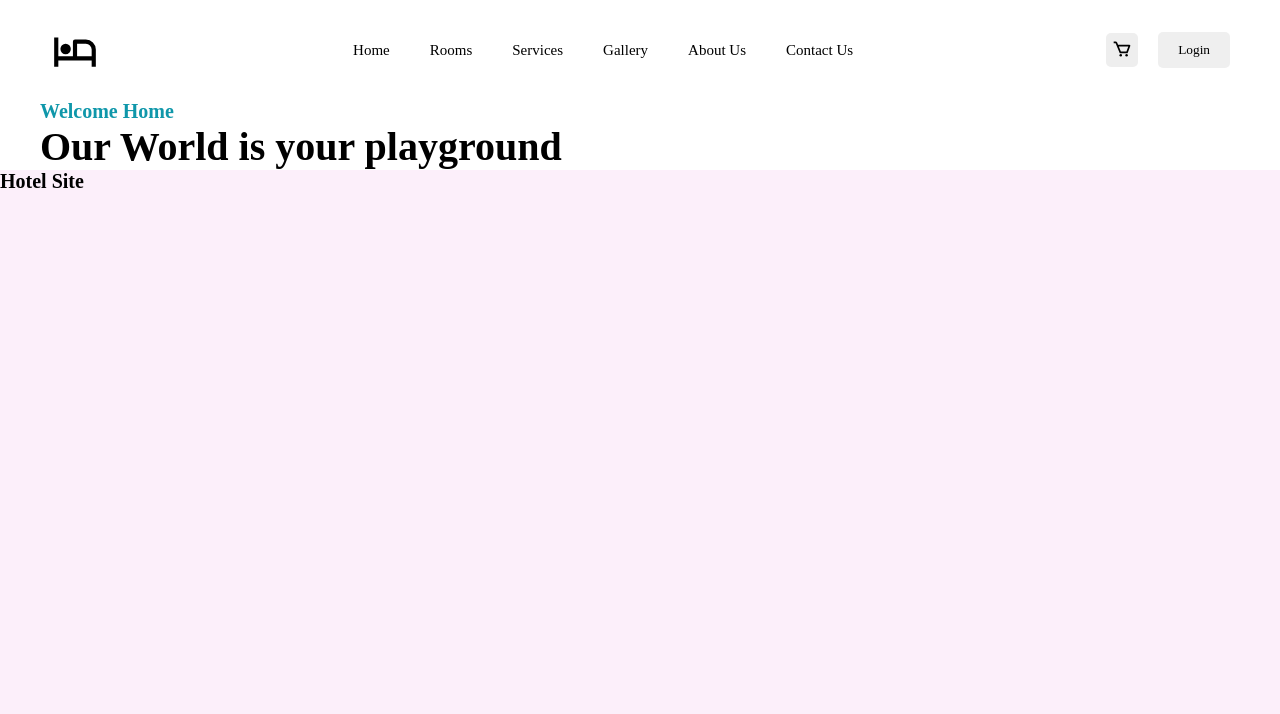
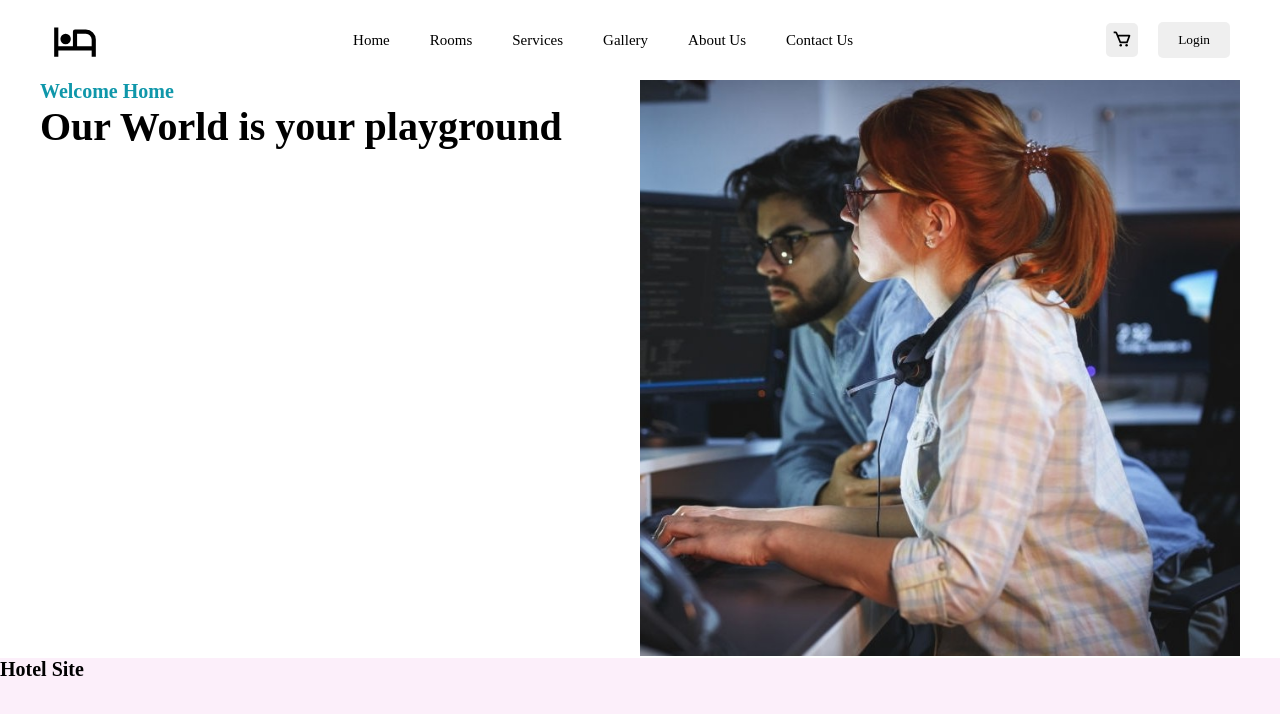
Before and after one commit to PrinceNarteh/hotel, a React (Create React App) app: page / in a window 1280 px wide. Shown: the top 714 px of the page. Built offline with nearby package versions, Linux system fonts and the light colour scheme.

Commit message:
adds Header component

```diff
--- a/src/components/home/header/Header.tsx
+++ b/src/components/home/header/Header.tsx
@@ -3,8 +3,10 @@ import { theme } from "../../../theme/theme";
 import { Column } from "../../styles/Column";
 import { Container } from "../../styles/Container";
 import { Heading } from "../../styles/Heading";
+import { Image } from "../../styles/Image";
 import { Section } from "../../styles/Section";
 import { Title } from "../../styles/Title";
+import FeatureImg from "../../../assets/feature.jpg";
 
 export const Header = () => {
   return (
@@ -12,7 +14,12 @@ export const Header = () => {
       <Container>
         <Column>
           <Heading>Welcome Home</Heading>
-          <Title as="h1">Our World is your playground</Title>
+          <Title as="h1" fontSize={4}>
+            Our World is your playground
+          </Title>
+        </Column>
+        <Column>
+          <Image src={FeatureImg} />
         </Column>
       </Container>
     </Section>
--- a/src/components/navbar/Navbar.styles.tsx
+++ b/src/components/navbar/Navbar.styles.tsx
@@ -1,12 +1,13 @@
 import styled from "styled-components";
 
 export const NavbarContainer = styled.nav`
-  height: 10rem;
+  height: 8rem;
   background-color: #fff;
   display: flex;
   align-items: center;
   justify-content: space-between;
   padding: 0 5rem;
+  box-shadow: 0 5px 10px rgba(0, 0, 0, 0.5);
 `;
 
 export const Logo = styled.div`
@@ -28,7 +29,7 @@ export const Menu = styled.ul`
 export const MenuItem = styled.li`
   font-size: 1.5rem;
   display: inline-block;
-  line-height: 80px;
+  line-height: 6rem;
   padding: 1rem 2rem;
   cursor: pointer;
 `;
--- a/src/components/styles/Container.tsx
+++ b/src/components/styles/Container.tsx
@@ -4,4 +4,5 @@ export const Container = styled.div`
   max-width: 120rem;
   margin-left: auto;
   margin-right: auto;
+  display: flex;
 `;
--- /dev/null
+++ b/src/components/styles/Image.tsx
@@ -0,0 +1,6 @@
+import styled from "styled-components";
+
+export const Image = styled.img`
+  object-fit: cover;
+  width: 100%;
+`;
--- a/src/components/styles/Title.tsx
+++ b/src/components/styles/Title.tsx
@@ -9,7 +9,7 @@ interface TitleProps {
 
 export const Title = ({ as, fontSize, children }: TitleProps) => {
   const TitleStyle = styled(as)`
-    font-size: ${fontSize ? `${fontSize}rem` : `4rem`};
+    font-size: ${fontSize ? `${fontSize}rem` : `2.5rem`};
   `;
   return <TitleStyle>{children}</TitleStyle>;
 };
```
Also changed, not shown: src/assets/feature.jpg (added).
